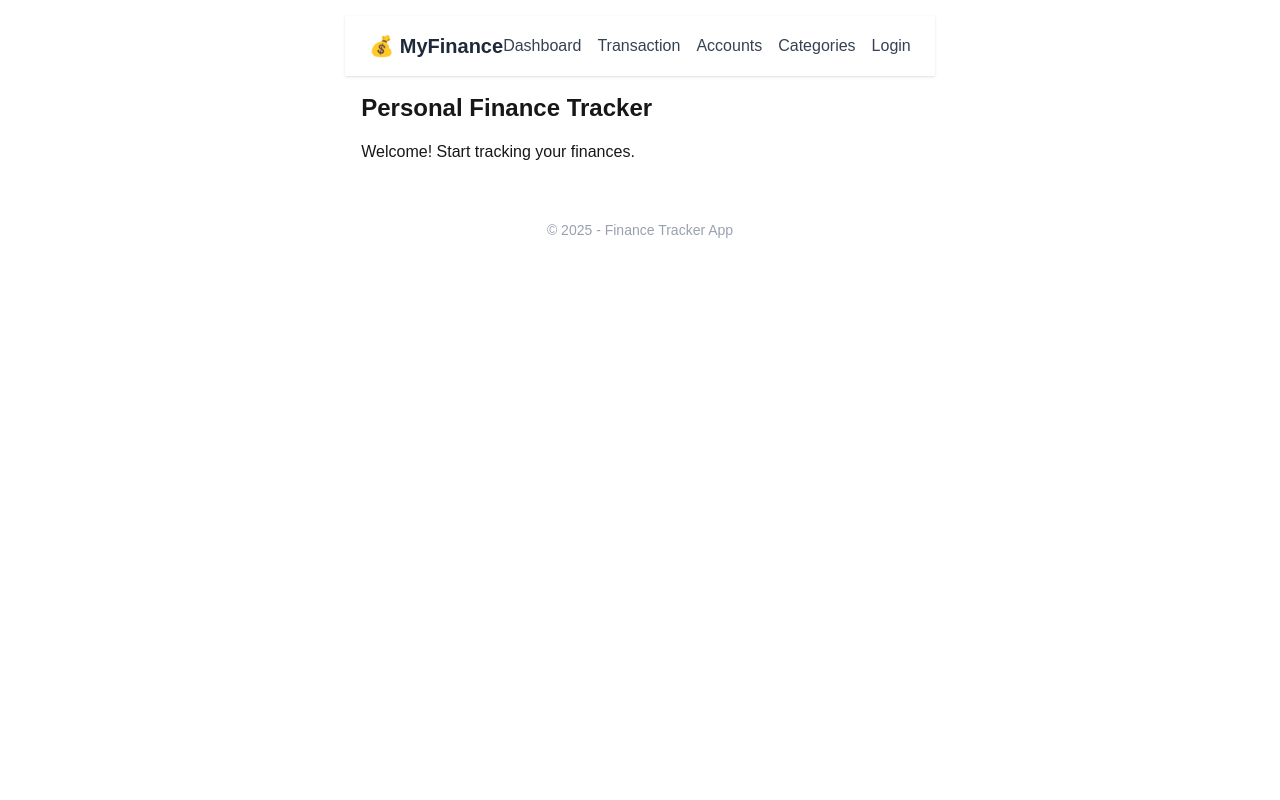
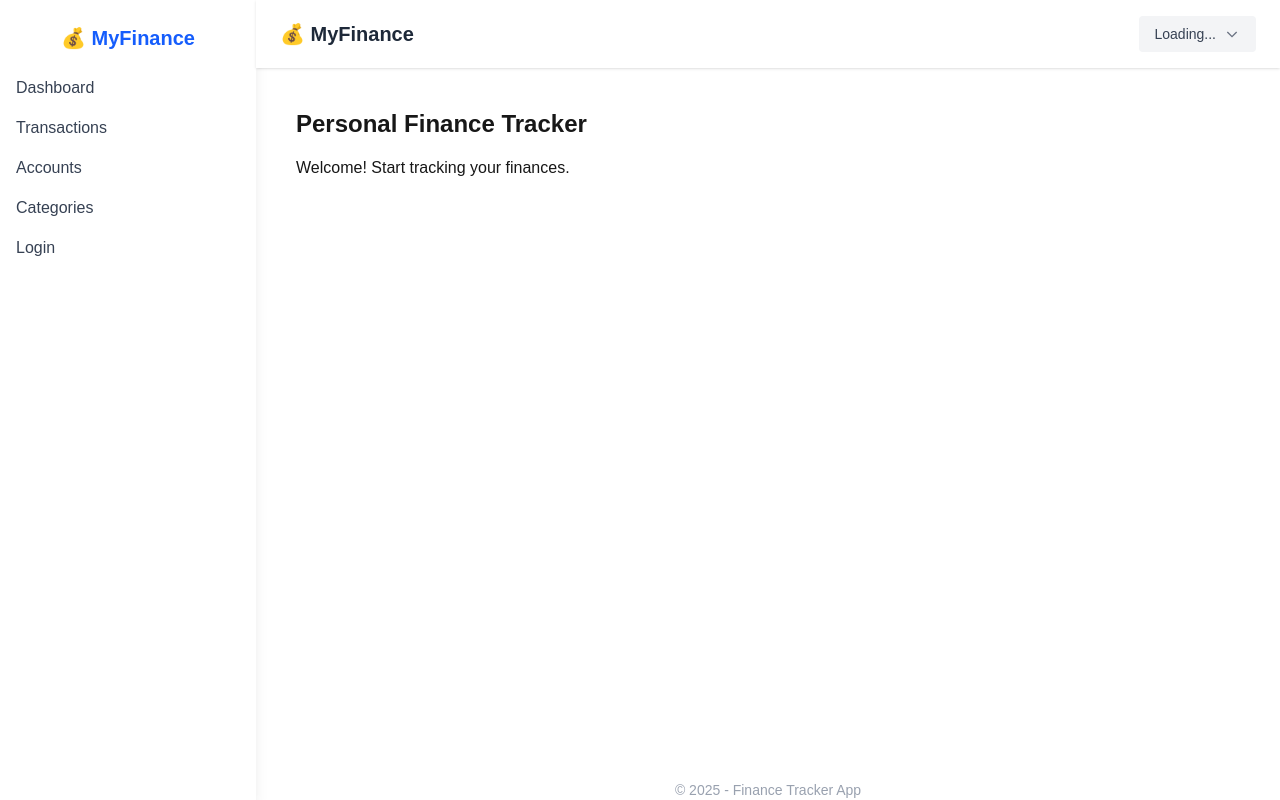
Before and after one commit to Alam418/personal-finance-tracker-frontend, a Next.js app: page / in a window 1280 px wide. Built offline with nearby package versions, Linux system fonts and the light colour scheme.

Commit message:
add sidebar and changing some things on navbar

```diff
--- a/src/app/dashboard/page.jsx
+++ b/src/app/dashboard/page.jsx
@@ -82,7 +82,7 @@ export default function DashboardPage() {
               return (
                 <li key={tx.id}>
                   <div>
-                    <p>{tx.description} aaa</p>
+                    <p>{tx.description}</p>
                     <p>
                       {tx.transactions_date?.split("T")[0] ||
                         "Tanggal tidak tersedia"}
--- a/src/app/layout.jsx
+++ b/src/app/layout.jsx
@@ -1,6 +1,7 @@
-import Footer from "@/components/Footer";
 import "./globals.css";
 import Navbar from "@/components/Navbar";
+import Footer from "@/components/Footer";
+import Sidebar from "@/components/Sidebar";
 
 export const metadata = {
   title: "Personal Finance Tracker",
@@ -10,13 +11,14 @@ export const metadata = {
 export default function RootLayout({ children }) {
   return (
     <html lang="en">
-      <body className="flex flex-col min-h-screen bg-gray-100 text-gray-900">
-        <div className="flex-1 max-w-4xl mx-auto px-4 py-4">
-          <Navbar />
-
-          <main>{children}</main>
-
-          <Footer />
+      <body className="bg-gray-100 text-gray-900">
+        <div className="flex min-h-screen">
+          <Sidebar />
+          <div className="flex-1 flex flex-col">
+            <Navbar />
+            <main className="p-6 flex-1 overflow-auto">{children}</main>
+            <Footer />
+          </div>
         </div>
       </body>
     </html>
--- a/src/components/Navbar.jsx
+++ b/src/components/Navbar.jsx
@@ -1,27 +1,65 @@
 "use client";
 
-import Link from "next/link";
+import axios from "axios";
+import { useEffect, useState } from "react";
 
 export default function Navbar() {
+  const [user, setUser] = useState({ username: "Loading..." });
+  const [open, setOpen] = useState(false);
+
+  useEffect(() => {
+    const token = localStorage.getItem("token");
+    if (!token) return;
+
+    axios
+      .get("http://localhost:3005/api/v1/auth/me", {
+        headers: {
+          Authorization: `Bearer ${token}`,
+        },
+      })
+      .then((res) => setUser(res.data))
+      .catch(() => setUser({ username: "Guest" }));
+  });
+
   return (
     <nav className="bg-white shadow px-6 py-4 flex justify-between items-center">
       <h1 className="text-xl font-semibold text-gray-800">💰 MyFinance</h1>
-      <div className="space-x-4">
-        <Link href="/dashboard" className="text-gray-700 hover:text-blue-600">
-          Dashboard
-        </Link>
-        <Link href="/transaction" className="text-gray-700 hover:text-blue-600">
-          Transaction
-        </Link>
-        <Link href="/accounts" className="text-gray-700 hover:text-blue-600">
-          Accounts
-        </Link>
-        <Link href="/categories" className="text-gray-700 hover:text-blue-600">
-          Categories
-        </Link>
-        <Link href="/login" className="text-gray-700 hover:text-blue-600">
-          Login
-        </Link>
+
+      <div className="relative">
+        <button
+          onClick={() => setOpen(!open)}
+          className="flex items-center space-x-2 bg-gray-100 px-4 py-2 rounded hover:bg-gray-200"
+        >
+          <span className="text-sm text-gray-700 font-medium">
+            {user.username}
+          </span>
+          <svg
+            className="w-4 h-4 text-gray-500"
+            fill="none"
+            stroke="currentColor"
+            strokeWidth={2}
+            viewBox="0 0 24 24"
+          >
+            <path d="M19 9l-7 7-7-7" />
+          </svg>
+        </button>
+
+        {open && (
+          <div className="absolute right-0 mt-2 w-40 bg-white rounded shadow-md z-50">
+            <a
+              href="/profile"
+              className="block px-4 py-2 text-sm text-gray-700 hover:bg-gray-100"
+            >
+              Edit Profile
+            </a>
+            <a
+              href="/logout"
+              className="block px-4 py-2 text-sm text-red-600 hover:bg-gray-100"
+            >
+              Logout
+            </a>
+          </div>
+        )}
       </div>
     </nav>
   );
--- /dev/null
+++ b/src/components/Sidebar.jsx
@@ -0,0 +1,30 @@
+"use client";
+
+import Link from "next/link";
+
+export default function Sidebar() {
+  return (
+    <aside className="w-64 bg-white shadow-lg hidden md:flex flex-col px-4 py-6">
+      <h1 className="text-xl font-bold mb-6 text-center text-blue-600">
+        💰 MyFinance
+      </h1>
+      <nav className="flex flex-col gap-4">
+        <Link href="/dashboard" className="text-gray-700 hover:text-blue-600">
+          Dashboard
+        </Link>
+        <Link href="/transaction" className="text-gray-700 hover:text-blue-600">
+          Transactions
+        </Link>
+        <Link href="/accounts" className="text-gray-700 hover:text-blue-600">
+          Accounts
+        </Link>
+        <Link href="/categories" className="text-gray-700 hover:text-blue-600">
+          Categories
+        </Link>
+        <Link href="/login" className="text-gray-700 hover:text-blue-600">
+          Login
+        </Link>
+      </nav>
+    </aside>
+  );
+}
```
Also changed, not shown: 1 other file (tests, documents, lock files or other folders).
